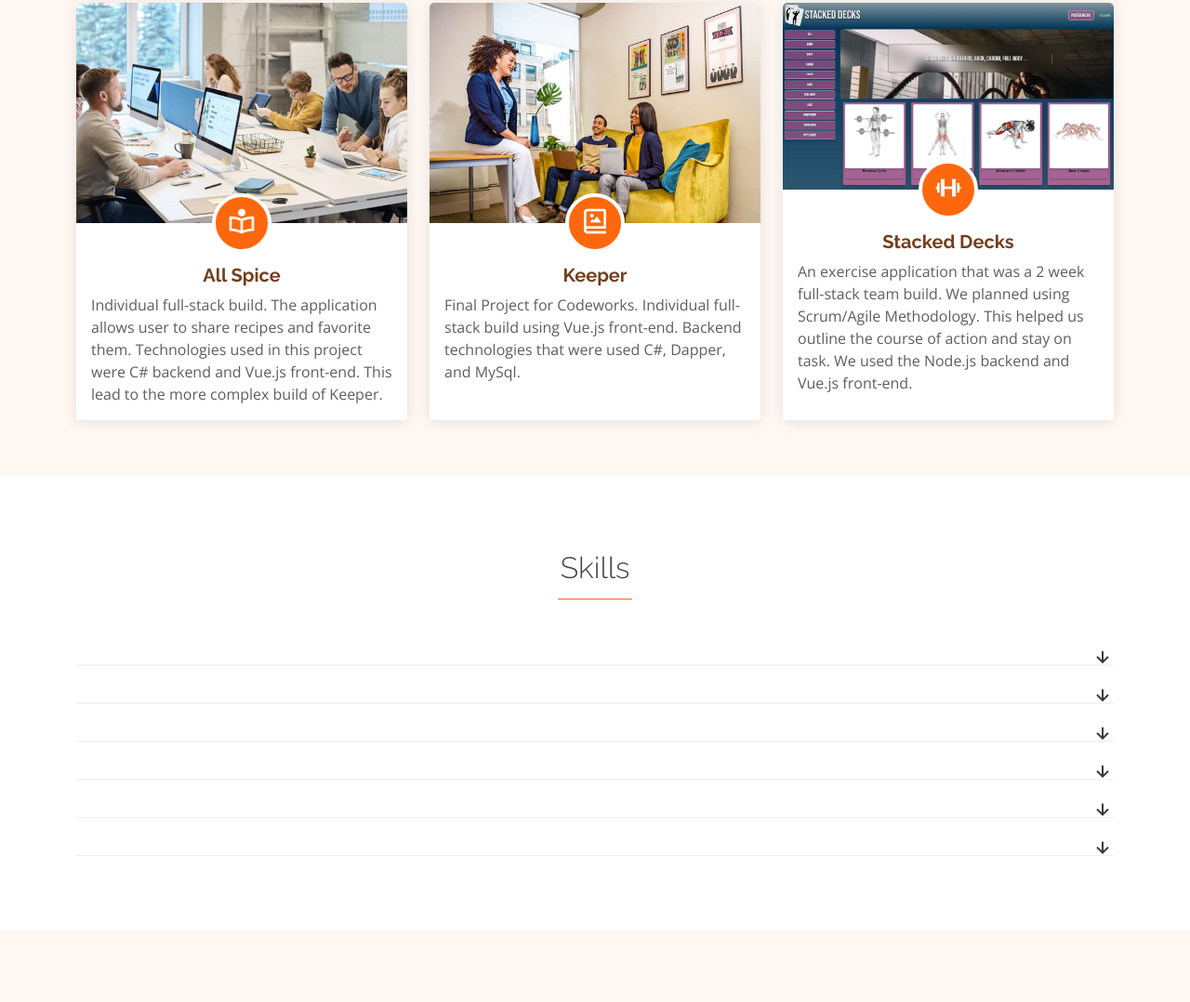
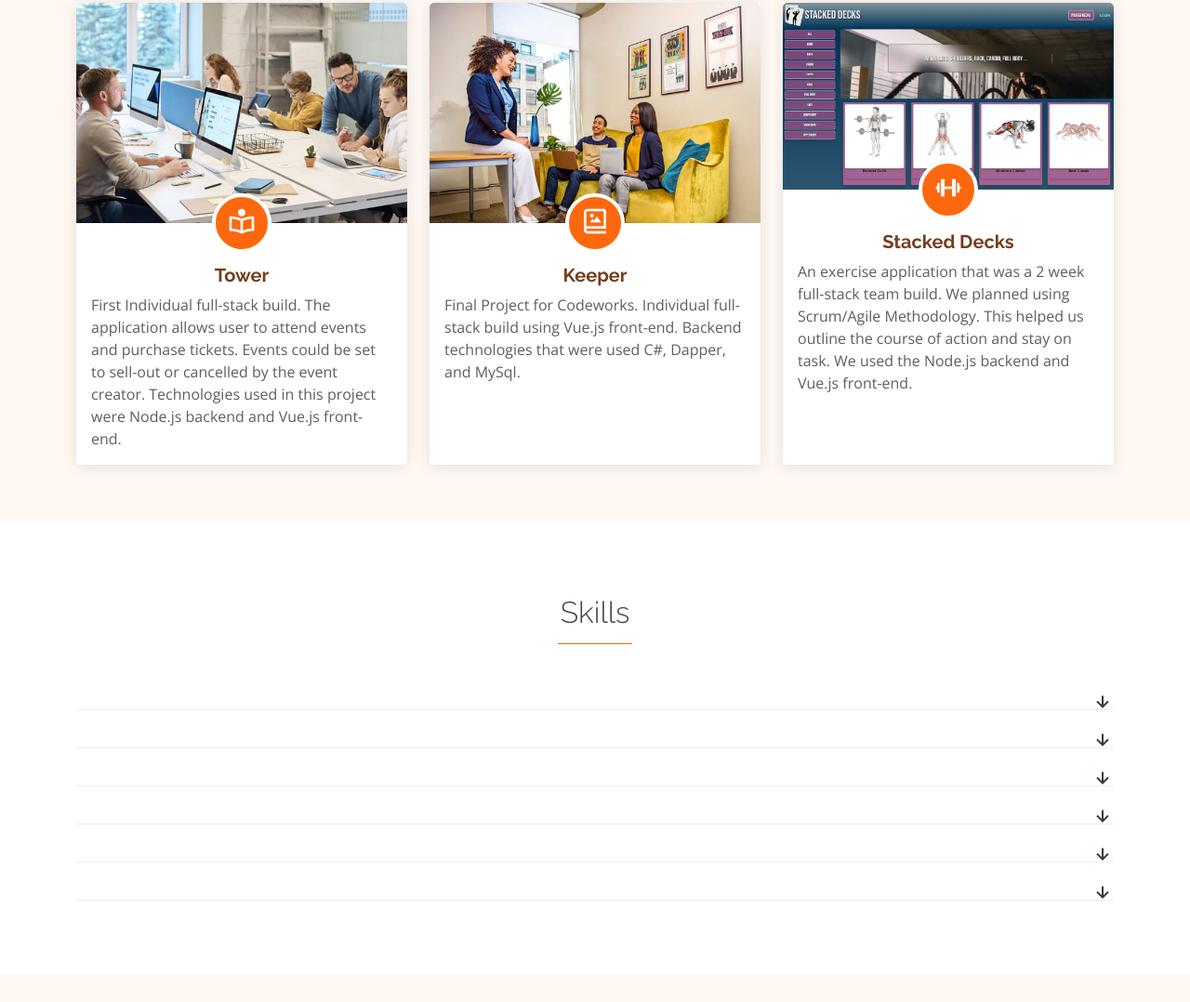
Before and after one commit to Linda-Taing/LandingPage, a plain HTML site: page index.html in a window 1280 px wide. Shown: the part 1303-2381 px from the top of the page at 93% size. Drawn offline with nearby package versions, Linux system fonts and the light colour scheme.

Commit message:
Took out All Spice and replaced with Tower

```diff
--- a/index.html
+++ b/index.html
@@ -138,10 +138,10 @@
                 <i class="bx bx-book-reader"></i>
               </div>
               <div class="card-body">
-                <h5 class="card-title"><a href="">All Spice</a></h5>
-                <p class="card-text">Individual full-stack build. The application allows user to share recipes and
-                  favorite them. Technologies used in this project were C# backend and Vue.js front-end. This lead to
-                  the more complex build of Keeper.</p>
+                <h5 class="card-title"><a href="">Tower</a></h5>
+                <p class="card-text">First Individual full-stack build. The application allows user to attend events and
+                  purchase tickets. Events could be set to sell-out or cancelled by the event creator. Technologies used
+                  in this project were Node.js backend and Vue.js front-end.</p>
               </div>
             </div>
           </div>
```
Also changed, not shown: assets/img/Tower.jpg (added).
